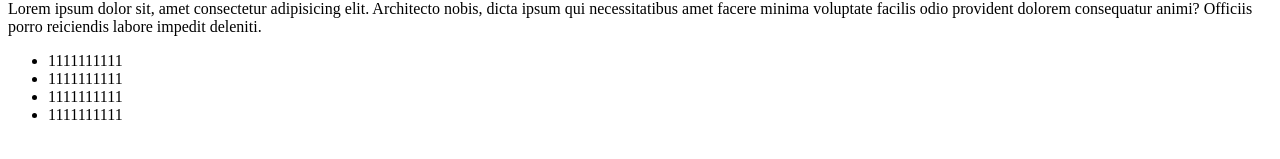
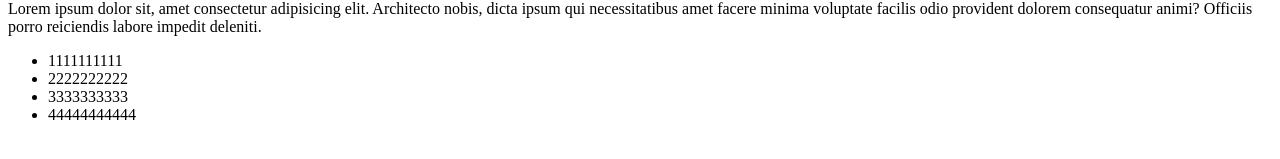
Before and after one commit to vetaluga/rtyui, a plain HTML site: page index.html in a window 1280 px wide. Shown: the part 127-286 px from the top of the page. Drawn offline with Linux system fonts and the light colour scheme.

Commit message:
change info for li

```diff
--- a/index.html
+++ b/index.html
@@ -11,9 +11,9 @@
     <p>Lorem ipsum dolor sit, amet consectetur adipisicing elit. Architecto nobis, dicta ipsum qui necessitatibus amet facere minima voluptate facilis odio provident dolorem consequatur animi? Officiis porro reiciendis labore impedit deleniti.</p>
     <ul>
         <li>1111111111</li>
-        <li>1111111111</li>
-        <li>1111111111</li>
-        <li>1111111111</li>
+        <li>2222222222</li>
+        <li>3333333333</li>
+        <li>44444444444</li>
     </ul>
 </body>
 </html>
```
